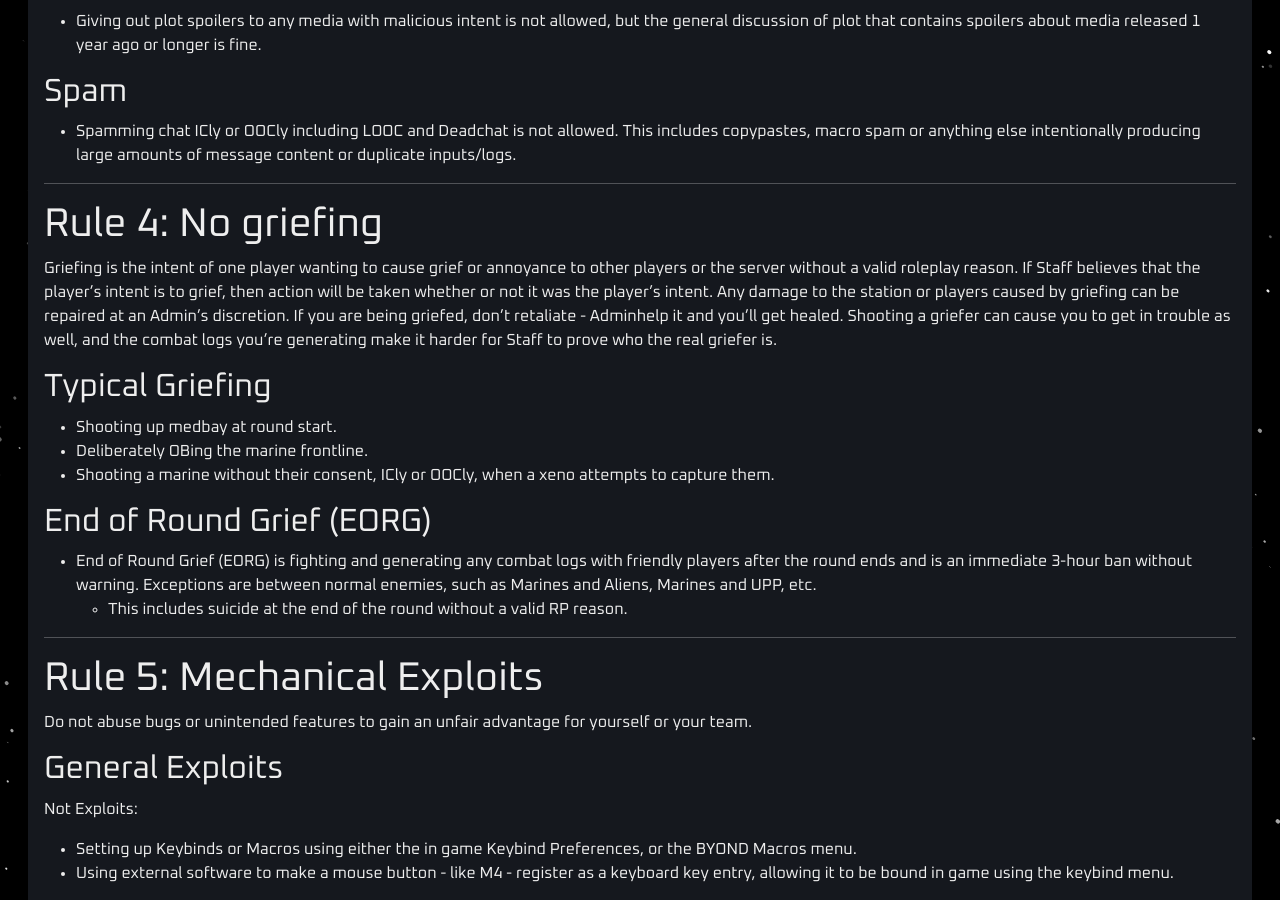
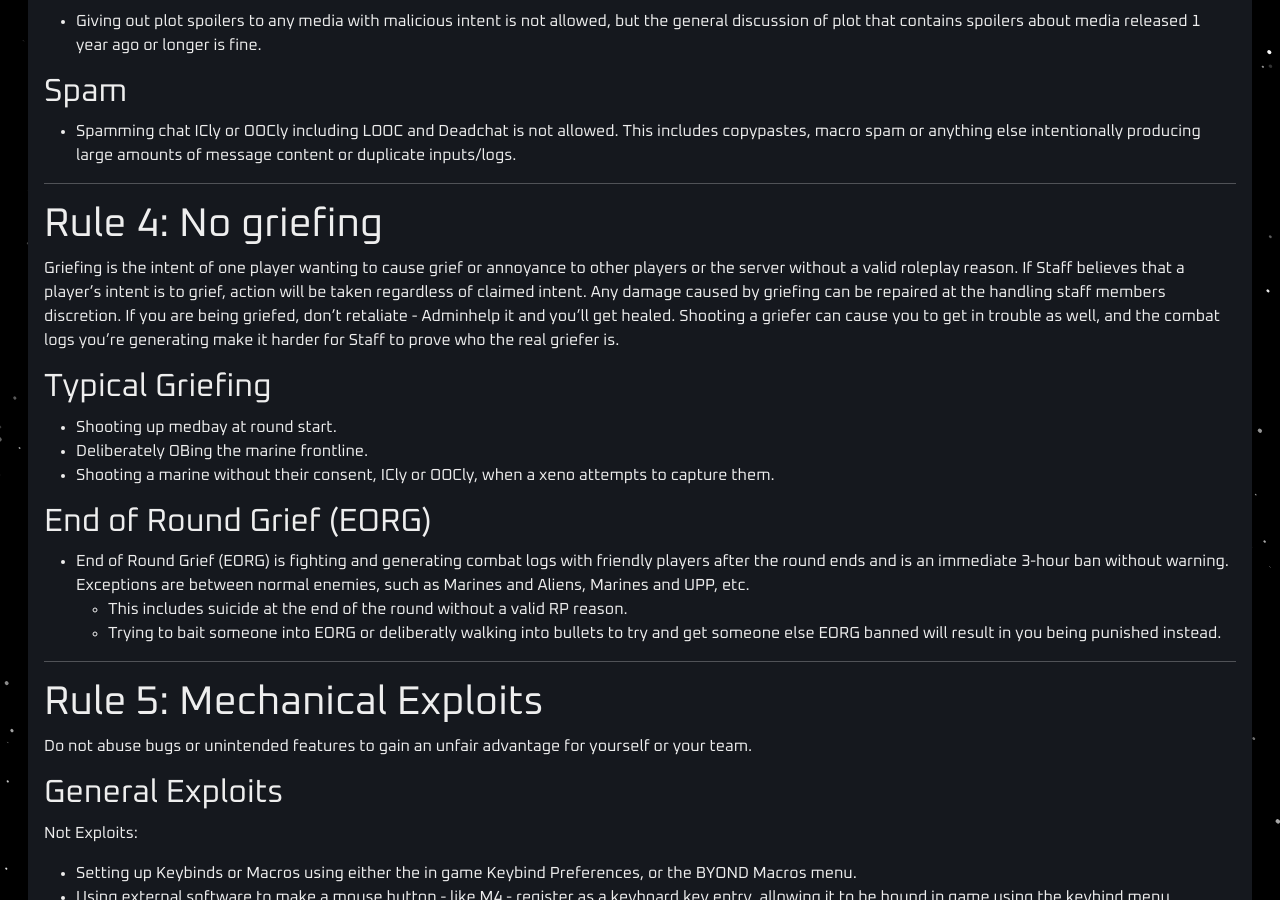
Before and after one commit to cmss13-devs/web, a Jekyll site: the page built from rules.md, in a window 1280 px wide and 900 px high, scrolled down 5731 px. Built offline with Jekyll 4.4.1, drawn with Linux system fonts in a browser that asks for light colours.

Commit message:
Update rules.md

```diff
--- a/rules.md
+++ b/rules.md
@@ -223,7 +223,7 @@
 
 # Rule 4: No griefing
 
-Griefing is the intent of one player wanting to cause grief or annoyance to other players or the server without a valid roleplay reason. If Staff believes that the player’s intent is to grief, then action will be taken whether or not it was the player’s intent. Any damage to the station or players caused by griefing can be repaired at an Admin's discretion. If you are being griefed, don’t retaliate - Adminhelp it and you’ll get healed. Shooting a griefer can cause you to get in trouble as well, and the combat logs you’re generating make it harder for Staff to prove who the real griefer is.
+Griefing is the intent of one player wanting to cause grief or annoyance to other players or the server without a valid roleplay reason. If Staff believes that a player’s intent is to grief, action will be taken regardless of claimed intent. Any damage caused by griefing can be repaired at the handling staff members discretion. If you are being griefed, don’t retaliate - Adminhelp it and you’ll get healed. Shooting a griefer can cause you to get in trouble as well, and the combat logs you’re generating make it harder for Staff to prove who the real griefer is.
 
 ## Typical Griefing
 
@@ -233,8 +233,9 @@
 
 ## End of Round Grief (EORG)
 
-- End of Round Grief (EORG) is fighting and generating any combat logs with friendly players after the round ends and is an immediate 3-hour ban without warning. Exceptions are between normal enemies, such as Marines and Aliens, Marines and UPP, etc.
+- End of Round Grief (EORG) is fighting and generating combat logs with friendly players after the round ends and is an immediate 3-hour ban without warning. Exceptions are between normal enemies, such as Marines and Aliens, Marines and UPP, etc.
     - This includes suicide at the end of the round without a valid RP reason.
+    - Trying to bait someone into EORG or deliberatly walking into bullets to try and get someone else EORG banned will result in you being punished instead.
 
 ---
 
```
